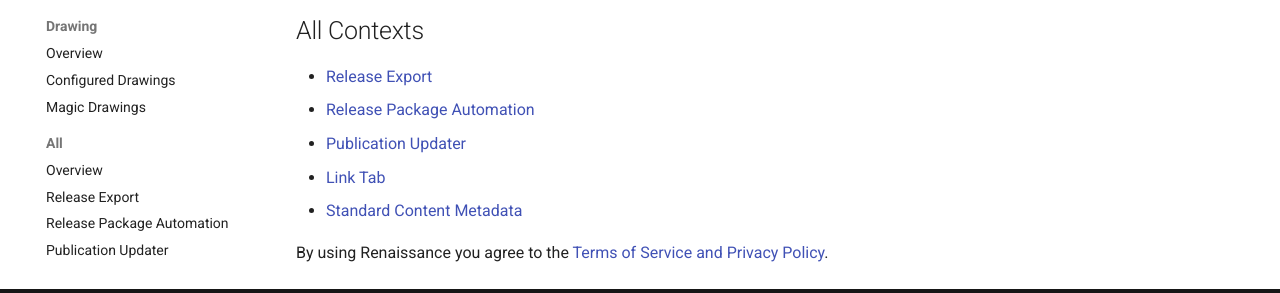
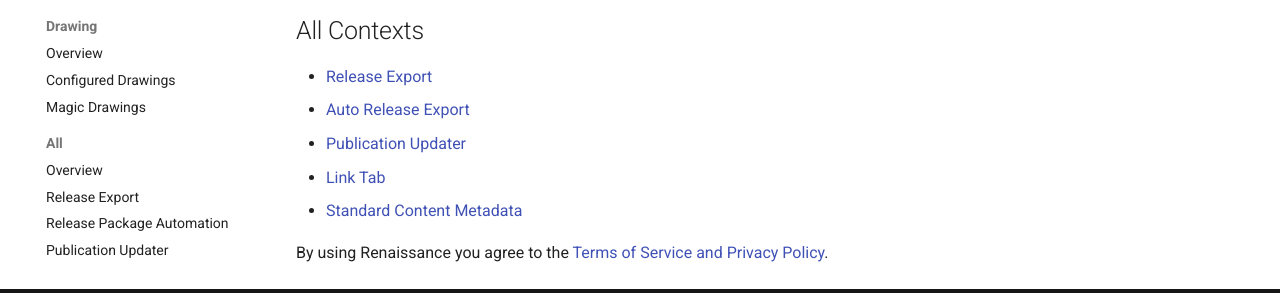
Before and after one commit to SmartBenchSoftware/Documentation, an MkDocs documentation site: the page built from docs/renaissance/index.md, in a window 1280 px wide and 900 px high, scrolled down 735 px. Shown: the part 566-859 px from the top of the window. Built offline with MkDocs 1.6.1 and Material for MkDocs 9.7.7, drawn with Linux system fonts in a browser that asks for light colours.

Commit message:
Rename 'Release Package Automation' to 'Auto Release Export'

```diff
--- a/docs/renaissance/index.md
+++ b/docs/renaissance/index.md
@@ -32,7 +32,7 @@
 ## All Contexts
 
 - [Release Export](all/release-export.md)
-- [Release Package Automation](all/release-package-automation.md)
+- [Auto Release Export](all/release-package-automation.md)
 - [Publication Updater](all/publication-updater.md)
 - [Link Tab](all/link-tab.md)
 - [Standard Content Metadata](all/standard-content-metadata.md)
```
